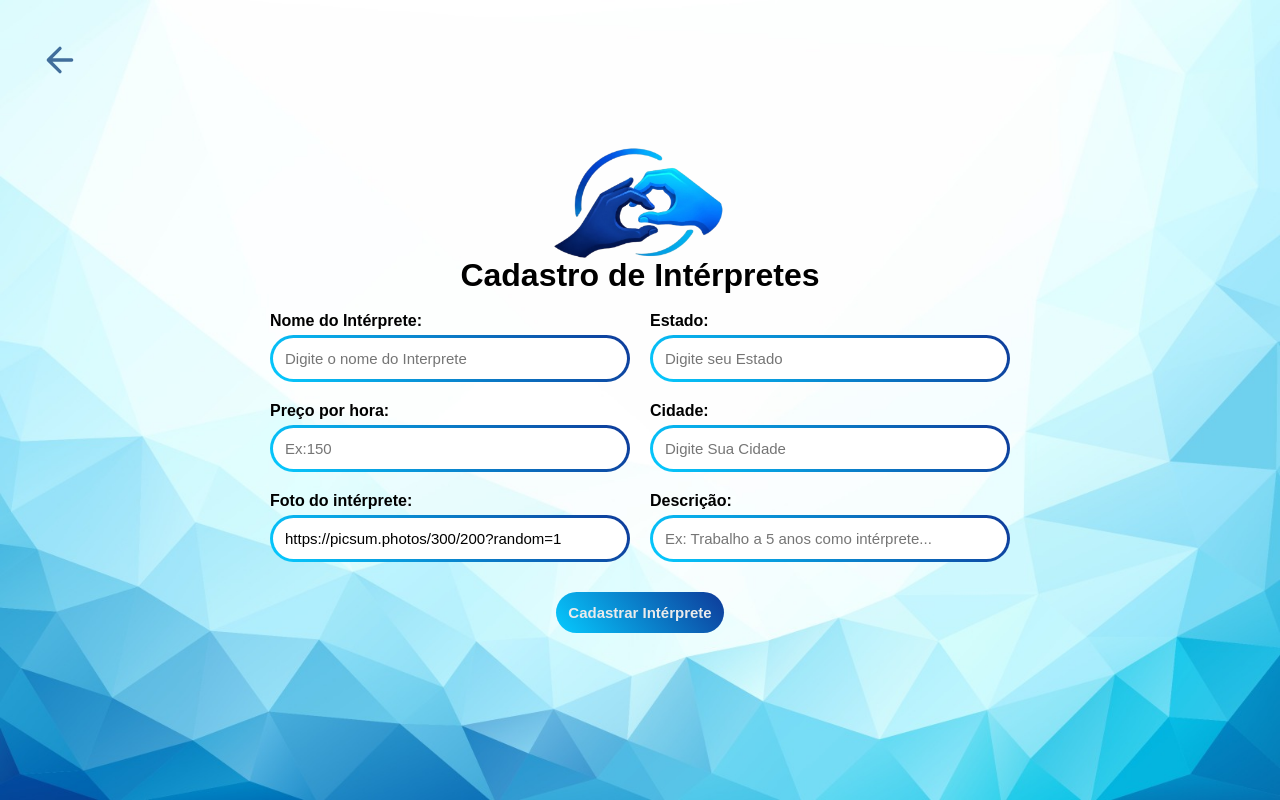
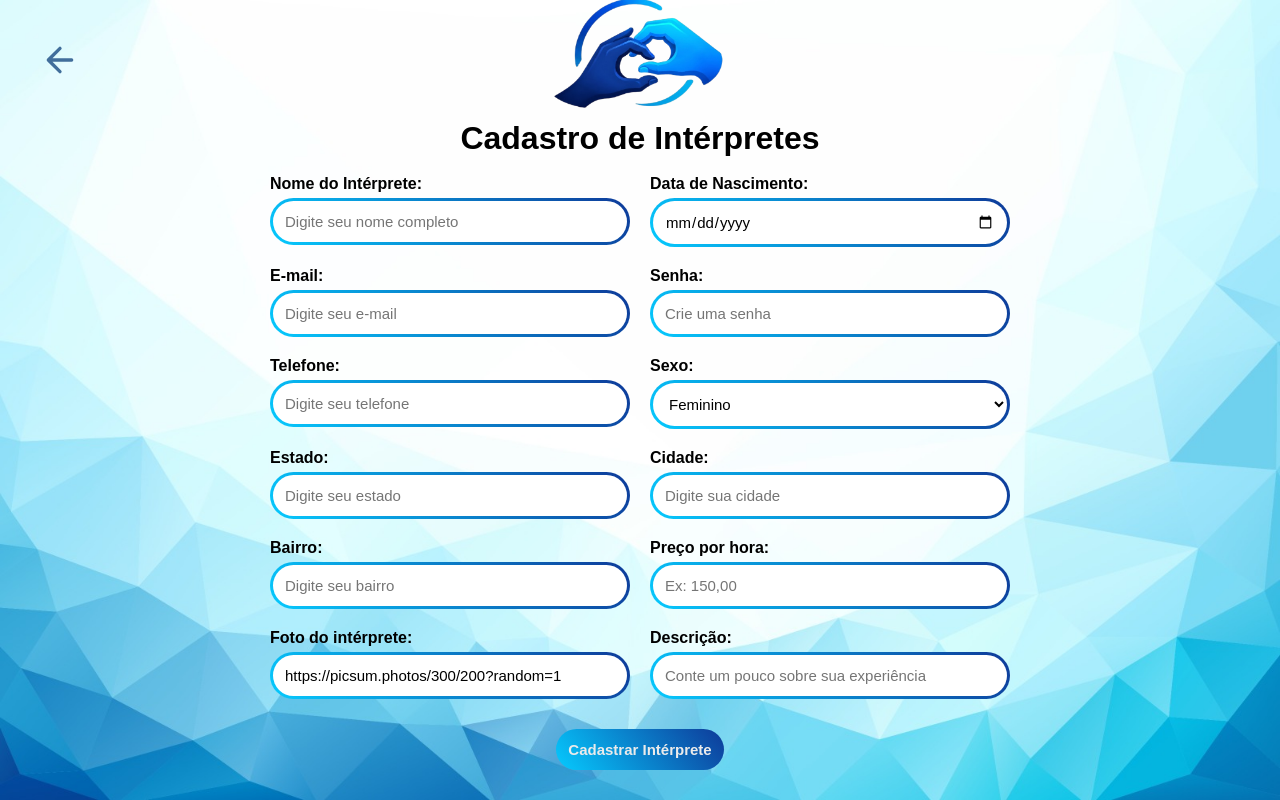
Before and after one commit to jhenrilima27-web/LinkLibras, a plain HTML site: page Pagina_cadastro_interpretes.html in a window 1280 px wide. Drawn offline with Linux system fonts and the light colour scheme.

Commit message:
Adicionando atributos ao formula´rio de cadastro do intérprete

```diff
--- a/Pagina_cadastro_interpretes.html
+++ b/Pagina_cadastro_interpretes.html
@@ -34,90 +34,93 @@
                         required
                         minlength="3"
                         maxlength="200"
-                        placeholder="Digite o nome do Interprete">
+                        placeholder="Digite seu nome completo">
 
                 </div>
 
-                <!-- Estado -->
                 <div class="campo">
-                    <label for="estado">
-                        <strong> Estado:</strong>
-                    </label>
+                    <label for="dataNascimento"><strong>Data de Nascimento:</strong></label>
+                    <input type="date" id="dataNascimento" name="dataNascimento" required>
+                </div>
+            </div>
 
-                    <input type="text" id="estado" name="estado"
-                        required
-                        minlength="3"
-                        maxlength="100"
-                        placeholder="Digite seu Estado">
+            <div class="linha">
+                <div class="campo">
+                    <label for="email"><strong>E-mail:</strong></label>
+                    <input type="email" id="email" name="email" required placeholder="Digite seu e-mail">
+
+                </div>
+
+                <div class="campo">
+                    <label for="senha"><strong>Senha:</strong></label>
+                    <input type="password" id="senha" name="senha" required minlength="8" placeholder="Crie uma senha">
+
+                </div>
+            </div>
+
+            <div class="linha">
+                <div class="campo">
+                    <label for="telefone"><strong>Telefone:</strong></label>
+                    <input type="tel" id="telefone" name="telefone" placeholder="Digite seu telefone">
+                </div>
+
+                <div class="campo">
+                    <label for="sexo"><strong>Sexo:</strong></label>
+                    <select id="sexo" name="sexo" required placeholder="Selecione">
+                        <option value="F">Feminino</option>
+                        <option value="M">Masculino</option>
+                        <option value="O">Outro</option>
+                    </select>
+                </div>
+            </div>
+
+            <div class="linha">
+                <div class="campo">
+                    <label for="estado"><strong>Estado:</strong></label>
+                    <input type="text" id="estado" name="estado" placeholder="Digite seu estado">
+                </div>
+
+                <div class="campo">
+                    <label for="cidade"><strong>Cidade:</strong></label>
+                    <input type="text" id="cidade" name="cidade" placeholder="Digite sua cidade">
+                </div>
+            </div>
+
+            <div class="linha">
+                <div class="campo">
+                    <label for="bairro"><strong>Bairro:</strong></label>
+                    <input type="text" id="bairro" name="bairro" placeholder="Digite seu bairro">
+                </div>
+
+                <div class="campo">
+                    <label for="valorHora"><strong>Preço por hora:</strong></label>
+                    <input type="number" id="valorHora" name="valorHora"
+                        min="0.01" step="0.01" required placeholder="Ex: 150,00">
+                </div>
+            </div>
+
+            <div class="linha">
+                <div class="campo">
+                    <label for="foto"><strong>Foto do intérprete:</strong></label>
+                    <input type="url" id="foto" name="foto" value="https://picsum.photos/300/200?random=1" placeholder="Cole o link da sua foto">
+                </div>
+
+                <div class="campo">
+                    <label for="descrição"><strong>Descrição:</strong></label>
+                    <input type="text" id="descricao" name="descricao" maxlength="100" placeholder="Conte um pouco sobre sua experiência">
                 </div>
             </div>
 
 
-            <div class="linha">
-                <!-- PREÇO -->
-                <div class="campo">
 
-                    <label for="preco">
-                        <strong>Preço por hora: </strong>
-                    </label>
 
-                    <input type="number"
-                        id="preco"
-                        name="preco"
-                        required
-                        min="0"
-                        step="0.01"
-                        placeholder="Ex:150">
 
-                </div>
-
-                <!-- Cidade -->
-                <div class="campo">
-                        <label for="cidade">
-                            <strong>Cidade:</strong>
-                        </label>
-
-                        <input type="text" id="cidade" name="cidade"
-                            required
-                            minlength="3"
-                            maxlength="100"
-                            placeholder="Digite Sua Cidade">
-                    </div>
-                </div>
-
-            <div class="linha">
-                <!-- IMAGEM -->
-                <div class="campo">
-
-                    <label for="imagem">
-                        <strong>Foto do intérprete:</strong>
-                    </label>
-
-                    <input type="url" id="imagem" name="imagem" value ="https://picsum.photos/300/200?random=1"
-                        required
-                        placeholder="https://picsum.photos/300/200?random=1">
-
-                </div>
-
-                <!-- Descrição -->
-                <div class="campo">
-                        <label for="descricao">
-                            <strong>Descrição:</strong>
-                        </label>
-
-                        <input type="text" id="descricao" name="descricao"
-                            required
-                            minlength="3"
-                            maxlength="100"
-                            placeholder="Ex: Trabalho a 5 anos como intérprete...">
-                    </div>
-            </div>
 
             <!-- BOTÃO -->
             <center>
-            <button type="submit">
-                Cadastrar Intérprete
-            </button>
+                <button type="submit">
+                    Cadastrar Intérprete
+                </button>
             </center>
 
         </form>
--- a/styleJoao.css
+++ b/styleJoao.css
@@ -269,7 +269,7 @@ select:focus {
     width: 190px;/*tamanho da imagem da logo*/
     margin: 0px;
     align-items:center;
-    margin-bottom: 400px;
+    margin-bottom: 700px;
 }
 
 .grupo-radio {
```
